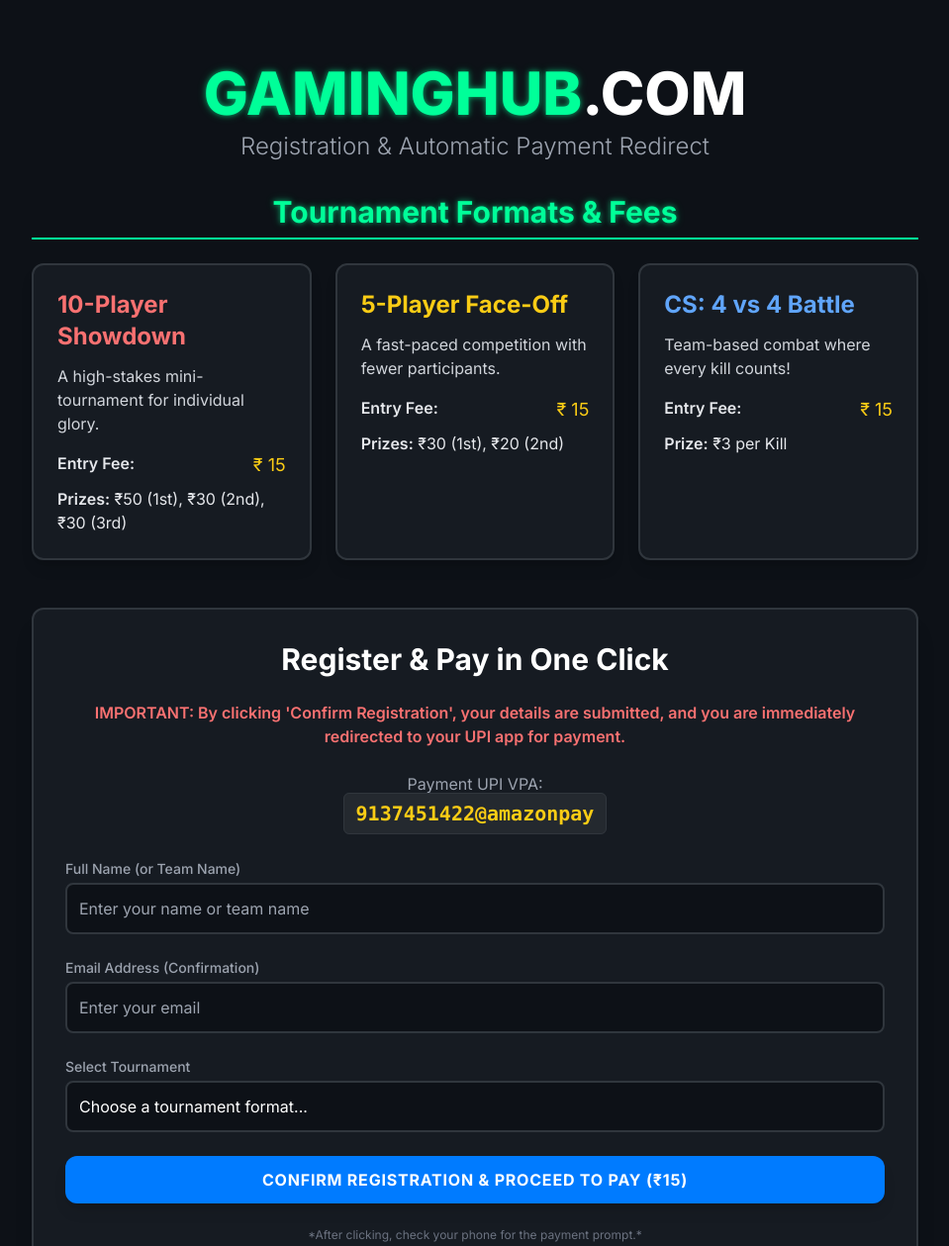
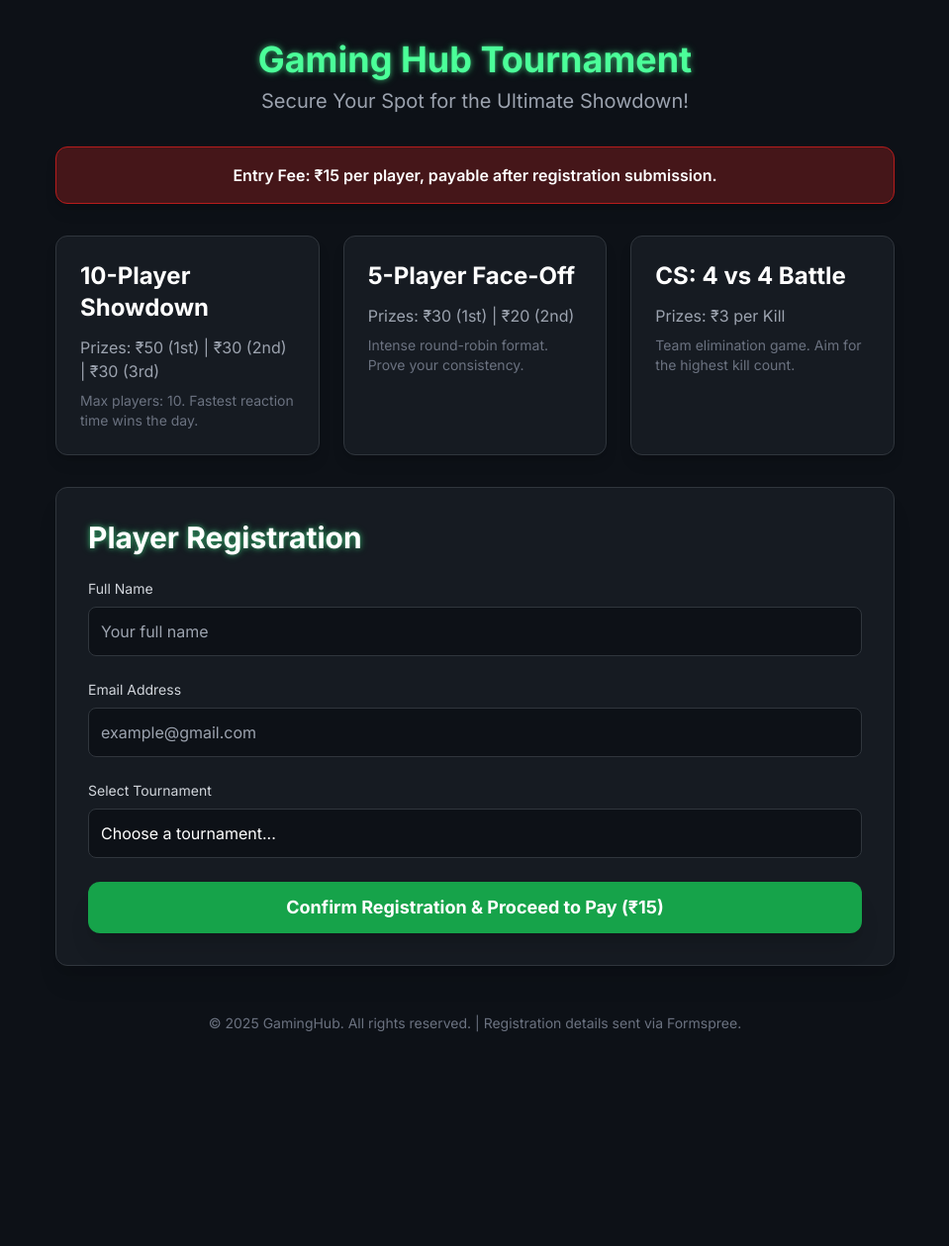
Before and after one commit to laxmanparmar2233/GamingHub-Reg, a plain HTML site: page index.html in a window 1280 px wide. Shown: the top 1259 px of the page at 99% size, without its empty margins (160-1119 px from the left). After the commit the page ends 1084 px from the top, so only its background shows below. Drawn offline with nearby package versions, Linux system fonts and the light colour scheme.

Commit message:
Update index.html

```diff
--- a/index.html
+++ b/index.html
@@ -3,198 +3,117 @@
 <head>
     <meta charset="UTF-8">
     <meta name="viewport" content="width=device-width, initial-scale=1.0">
-    <title>GamingHub Tournament Registration & Payment</title>
+    <title>Gaming Tournament Registration & Payment</title>
     <!-- Load Tailwind CSS -->
     <script src="https://cdn.tailwindcss.com"></script>
-    <!-- Use Inter font -->
-    <link href="https://fonts.googleapis.com/css2?family=Inter:wght@100..900&display=swap" rel="stylesheet">
     <style>
-        /* Custom styles for gaming feel */
+        @import url('https://fonts.googleapis.com/css2?family=Inter:wght@400;600;700&display=swap');
         body {
             font-family: 'Inter', sans-serif;
             background-color: #0d1117; /* Dark background */
         }
         .gaming-neon {
-            color: #00ff99; /* Neon Green */
-            text-shadow: 0 0 5px rgba(0, 255, 153, 0.5), 0 0 10px rgba(0, 255, 153, 0.3);
+            color: #4BFF99; /* Neon Green */
+            text-shadow: 0 0 5px rgba(75, 255, 153, 0.5), 0 0 10px rgba(75, 255, 153, 0.3);
         }
         .card-bg {
             background-color: #161b22; /* Slightly lighter dark background for cards */
-            border: 2px solid #30363d;
-        }
-        .btn-primary {
-            background-color: #007bff;
-            transition: all 0.2s;
-        }
-        .btn-primary:hover {
-            background-color: #0056b3;
-            box-shadow: 0 0 15px rgba(0, 123, 255, 0.7);
         }
         .input-style {
             background-color: #0d1117;
-            border-color: #30363d;
+            border: 1px solid #30363d;
             color: #ffffff;
+            padding: 0.75rem;
+            border-radius: 0.5rem;
+            width: 100%;
+            transition: border-color 0.2s;
         }
-        /* Style for the Payment VPA display */
-        .vpa-display {
-            background-color: #24292f;
-            padding: 8px 12px;
-            border-radius: 6px;
-            border: 1px solid #30363d;
+        .input-style:focus {
+            border-color: #4BFF99;
+            outline: none;
         }
     </style>
 </head>
-<body class="min-h-screen p-4 sm:p-8">
+<body class="flex items-center justify-center min-h-screen p-4">
 
-    <!-- Header and Branding -->
-    <header class="text-center py-8">
-        <h1 class="text-4xl sm:text-6xl font-extrabold mb-2 text-white">
-            <span class="gaming-neon">GAMINGHUB</span>.COM
-        </h1>
-        <p class="text-xl sm:text-2xl font-light text-gray-400">
-            Registration & Automatic Payment Redirect
-        </p>
-    </header>
+    <div class="max-w-4xl w-full mx-auto p-6 space-y-8">
+        <header class="text-center">
+            <h1 class="text-4xl font-extrabold gaming-neon mb-2">Gaming Hub Tournament</h1>
+            <p class="text-xl text-gray-400">Secure Your Spot for the Ultimate Showdown!</p>
+        </header>
 
-    <main class="max-w-4xl mx-auto">
+        <div class="bg-red-900/50 border border-red-700 p-4 rounded-xl text-white font-semibold text-center shadow-lg">
+            <p>Entry Fee: ₹15 per player, payable after registration submission.</p>
+        </div>
 
-        <!-- Tournament Details Section (Kept as is) -->
-        <section class="mb-12">
-            <h2 class="text-3xl font-bold mb-6 text-center gaming-neon border-b-2 border-[#00ff99] pb-2">
-                Tournament Formats & Fees
-            </h2>
+        <!-- Tournament Cards Section -->
+        <section class="grid md:grid-cols-3 gap-6">
+            <!-- Tournament 1 -->
+            <div class="card-bg p-6 rounded-xl shadow-lg border border-[#30363d]">
+                <h2 class="text-2xl font-bold text-white mb-3">10-Player Showdown</h2>
+                <p class="text-gray-400 mb-2">Prizes: ₹50 (1st) | ₹30 (2nd) | ₹30 (3rd)</p>
+                <p class="text-sm text-gray-500">Max players: 10. Fastest reaction time wins the day.</p>
+            </div>
 
-            <div class="grid grid-cols-1 md:grid-cols-3 gap-6">
+            <!-- Tournament 2 -->
+            <div class="card-bg p-6 rounded-xl shadow-lg border border-[#30363d]">
+                <h2 class="text-2xl font-bold text-white mb-3">5-Player Face-Off</h2>
+                <p class="text-gray-400 mb-2">Prizes: ₹30 (1st) | ₹20 (2nd)</p>
+                <p class="text-sm text-gray-500">Intense round-robin format. Prove your consistency.</p>
+            </div>
 
-                <div class="card-bg p-6 rounded-xl shadow-lg hover:shadow-2xl transition duration-300">
-                    <h3 class="text-2xl font-bold mb-3 text-red-400">10-Player Showdown</h3>
-                    <p class="text-gray-300 mb-4">A high-stakes mini-tournament for individual glory.</p>
-                    <ul class="space-y-2 text-gray-200">
-                        <li class="flex justify-between">
-                            <span class="font-semibold">Entry Fee:</span>
-                            <span class="text-yellow-400 text-lg">₹ 15</span>
-                        </li>
-                        <li><span class="font-semibold">Prizes:</span> ₹50 (1st), ₹30 (2nd), ₹30 (3rd)</li>
-                    </ul>
-                </div>
-
-                <div class="card-bg p-6 rounded-xl shadow-lg hover:shadow-2xl transition duration-300">
-                    <h3 class="text-2xl font-bold mb-3 text-yellow-400">5-Player Face-Off</h3>
-                    <p class="text-gray-300 mb-4">A fast-paced competition with fewer participants.</p>
-                    <ul class="space-y-2 text-gray-200">
-                        <li class="flex justify-between">
-                            <span class="font-semibold">Entry Fee:</span>
-                            <span class="text-yellow-400 text-lg">₹ 15</span>
-                        </li>
-                        <li><span class="font-semibold">Prizes:</span> ₹30 (1st), ₹20 (2nd)</li>
-                    </ul>
-                </div>
-
-                <div class="card-bg p-6 rounded-xl shadow-lg hover:shadow-2xl transition duration-300">
-                    <h3 class="text-2xl font-bold mb-3 text-blue-400">CS: 4 vs 4 Battle</h3>
-                    <p class="text-gray-300 mb-4">Team-based combat where every kill counts!</p>
-                    <ul class="space-y-2 text-gray-200">
-                        <li class="flex justify-between">
-                            <span class="font-semibold">Entry Fee:</span>
-                            <span class="text-yellow-400 text-lg">₹ 15</span>
-                        </li>
-                        <li><span class="font-semibold">Prize:</span> ₹3 per Kill</li>
-                    </ul>
-                </div>
-
+            <!-- Tournament 3 -->
+            <div class="card-bg p-6 rounded-xl shadow-lg border border-[#30363d]">
+                <h2 class="text-2xl font-bold text-white mb-3">CS: 4 vs 4 Battle</h2>
+                <p class="text-gray-400 mb-2">Prizes: ₹3 per Kill</p>
+                <p class="text-sm text-gray-500">Team elimination game. Aim for the highest kill count.</p>
             </div>
         </section>
 
+        <!-- Registration Form -->
+        <section class="card-bg p-8 rounded-xl shadow-xl border border-[#30363d]">
+            <h2 class="text-3xl font-bold text-white mb-6 gaming-neon">Player Registration</h2>
 
-        <!-- Registration Form Section -->
-        <section class="card-bg p-6 sm:p-8 rounded-xl shadow-xl">
-            <h2 class="text-3xl font-bold mb-6 text-center text-white">
-                Register & Pay in One Click
-            </h2>
-            <p class="text-red-400 text-center mb-6 font-semibold">
-                IMPORTANT: By clicking 'Confirm Registration', your details are submitted, and you are immediately redirected to your UPI app for payment.
-            </p>
+            <!--
+                Form Action is set to Formspree, and the hidden "_redirect" field ensures
+                the user is sent to the custom payment page after submission.
+            -->
+            <form action="https://formspree.io/f/mnnevgbz" method="POST" class="space-y-6">
 
-            <!-- Display VPA for Reference -->
-            <div class="text-center mb-8">
-                <span class="text-gray-400 block mb-1">Payment UPI VPA:</span>
-                <span class="vpa-display text-yellow-400 font-mono text-xl font-bold">9137451422@amazonpay</span>
-            </div>
+                <!-- REQUIRED: THIS IS YOUR REDIRECT FIELD -->
+                <!-- It must point to the public link of the new page you created -->
+                <input type="hidden" name="_redirect" value="https://laxmanparmar2233.github.io/GamingHub-Reg/payment_redirect.html">
 
-            <!-- !!! IMPORTANT: REPLACE 'mlekkrwr' with your actual Formspree hash ID !!! -->
-            <form id="registrationForm"
-                  action="https://formspree.io/f/mnnevgbz"
-                  method="POST"
-                  class="space-y-6">
-
-                <!-- Hidden field to redirect user to UPI payment link after Formspree sends email -->
-                <input type="hidden" id="redirect-url-input" name="_redirect" value="">
-
-                <!-- Hidden fields for tracking payment method -->
-                <input type="hidden" name="Payment_Required" value="Yes_15_INR">
-                <input type="hidden" name="Payment_VPA" value="9137451422@amazonpay">
-
-                <!-- Name Input -->
                 <div>
-                    <label for="name" class="block text-sm font-medium text-gray-400 mb-1">Full Name (or Team Name)</label>
-                    <input type="text" id="name" name="name" required
-                           class="input-style w-full p-3 rounded-lg border-2 focus:outline-none focus:ring-blue-500 transition duration-150"
-                           placeholder="Enter your name or team name">
+                    <label for="name" class="block text-sm font-medium text-gray-300 mb-2">Full Name</label>
+                    <input type="text" id="name" name="Name" required class="input-style" placeholder="Your full name">
                 </div>
 
-                <!-- Email Input -->
                 <div>
-                    <label for="email" class="block text-sm font-medium text-gray-400 mb-1">Email Address (Confirmation)</label>
-                    <input type="email" id="email" name="_replyto" required
-                           class="input-style w-full p-3 rounded-lg border-2 focus:outline-none focus:ring-blue-500 transition duration-150"
-                           placeholder="Enter your email">
+                    <label for="email" class="block text-sm font-medium text-gray-300 mb-2">Email Address</label>
+                    <input type="email" id="email" name="Email" required class="input-style" placeholder="example@gmail.com">
                 </div>
 
-                <!-- Tournament Selection -->
                 <div>
-                    <label for="tournament" class="block text-sm font-medium text-gray-400 mb-1">Select Tournament</label>
-                    <select id="tournament" name="Tournament_Type" required
-                            class="input-style w-full p-3 rounded-lg border-2 appearance-none focus:outline-none focus:ring-2 focus:ring-blue-500 transition duration-150">
-                        <option value="" disabled selected>Choose a tournament format...</option>
-                        <option value="10-player">10-Player Showdown (Fee: ₹15)</option>
-                        <option value="5-player">5-Player Face-Off (Fee: ₹15)</option>
-                        <option value="cs-4v4">CS: 4 vs 4 Battle (Fee: ₹15)</option>
+                    <label for="tournament" class="block text-sm font-medium text-gray-300 mb-2">Select Tournament</label>
+                    <select id="tournament" name="Tournament Selected" required class="input-style appearance-none cursor-pointer">
+                        <option value="" disabled selected>Choose a tournament...</option>
+                        <option value="10-Player Showdown (₹15)">10-Player Showdown (₹15)</option>
+                        <option value="5-Player Face-Off (₹15)">5-Player Face-Off (₹15)</option>
+                        <option value="CS: 4 vs 4 Battle (₹15)">CS: 4 vs 4 Battle (₹15)</option>
                     </select>
                 </div>
 
-                <!-- Submit Button -->
                 <button type="submit"
-                        class="btn-primary w-full text-white font-bold py-3 rounded-xl uppercase tracking-wider shadow-lg">
+                        class="w-full py-3 text-lg font-bold rounded-xl bg-green-600 hover:bg-green-700 text-white transition duration-200 shadow-xl transform hover:scale-[1.01] focus:outline-none focus:ring-4 focus:ring-green-500 focus:ring-opacity-50">
                     Confirm Registration & Proceed to Pay (₹15)
                 </button>
-                <p class="text-xs text-gray-500 text-center mt-2">
-                    *After clicking, check your phone for the payment prompt.*
-                </p>
             </form>
         </section>
 
-    </main>
-
-    <!-- Footer -->
-    <footer class="text-center mt-12 py-4 text-gray-500 border-t border-gray-700 max-w-4xl mx-auto">
-        <p>&copy; 2024 GamingHub. All rights reserved. | Payment via Amazon Pay VPA</p>
-    </footer>
-
-    <script>
-        document.addEventListener('DOMContentLoaded', () => {
-            const redirectUrlInput = document.getElementById('redirect-url-input');
-            const vpa = '9137451422@amazonpay';
-            const name = 'Laxman%20Parmar';
-            const amount = '15';
-
-            // UPI Deep Link Format: upi://pay?pa={VPA}&pn={PayeeName}&am={Amount}&cu=INR&tn={TransactionNote}
-            const upiLink = `upi://pay?pa=${vpa}&pn=${name}&am=${amount}&cu=INR&tn=GamingHub%20Tournament%20Fee`;
-
-            // Set the Formspree redirect field to the UPI link.
-            // Formspree will redirect the user here after the email is successfully sent.
-            redirectUrlInput.value = upiLink;
-        });
-    </script>
-
+        <footer class="text-center text-sm text-gray-500 pt-4">
+            <p>&copy; 2025 GamingHub. All rights reserved. | Registration details sent via Formspree.</p>
+        </footer>
+    </div>
 </body>
 </html>
```
